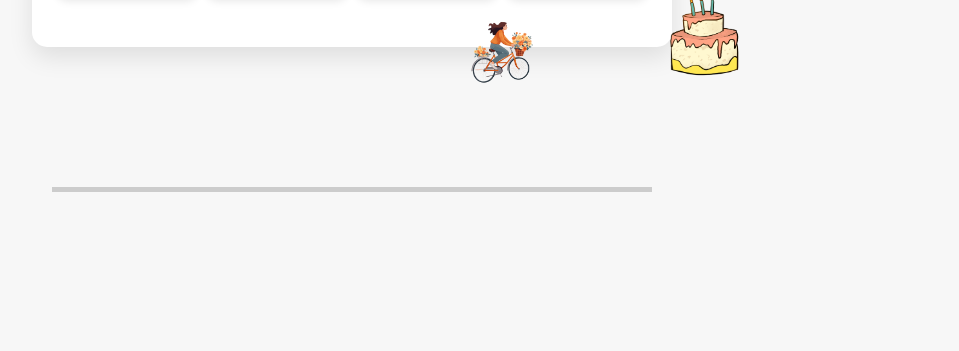
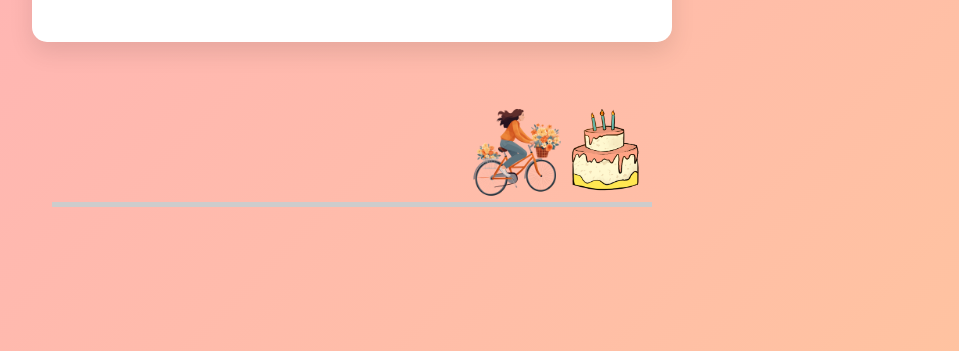
Before and after one commit to emmanueldonalseeroo-sudo/birthday-countdown, a plain HTML site: page index.html in a window 1280 px wide. Shown: the part 449-800 px from the top of the page, without its empty margins (288-1247 px from the left). Drawn offline with Linux system fonts and the light colour scheme.

Commit message:
Update index.html

```diff
--- a/index.html
+++ b/index.html
@@ -5,7 +5,6 @@
 <meta name="viewport" content="width=device-width, initial-scale=1.0">
 <title>Happy Birthday Countdown!</title>
 <style>
-        /* --- TARGET DATE: 26 OCTOBER 2025 @ Midnight, Milan (UTC+02:00) --- */
 :root {
     --birthday-target: "2025-10-26T00:00:00+02:00";
 }
@@ -18,7 +17,7 @@
     justify-content: center;
     min-height: 100vh;
     margin: 0;
-            background-color: #f7f7f7;
+    background: linear-gradient(135deg, #ffafbd, #ffc3a0);
     color: #333;
     text-align: center;
     padding: 10px;
@@ -31,7 +30,7 @@
     padding: 20px;
     background: white;
     border-radius: 15px;
-            box-shadow: 0 10px 25px rgba(0, 0, 0, 0.1);
+    box-shadow: 0 10px 25px rgba(0,0,0,0.1);
     margin-bottom: 20px;
 }
 
@@ -47,14 +46,12 @@
     min-height: 1.2em;
 }
 
-        /* Countdown Timer Styling */
+/* Countdown Timer */
 #countdown {
     display: flex;
-            /* Use space-between for better gap distribution */
     justify-content: space-between;
+    flex-wrap: wrap;
     margin-bottom: 30px;
-            flex-wrap: wrap;
-            /* Remove gap property since we use space-between for main alignment */
     padding: 0 5px;
 }
 
@@ -63,32 +60,25 @@
     color: white;
     padding: 15px 10px;
     border-radius: 10px;
-            box-shadow: 0 4px 8px rgba(0, 0, 0, 0.1);
-
-            /* Default for desktop/larger screens */
-            flex: 0 0 calc(25% - 15px); /* Forces 4 boxes with small gaps */
+    box-shadow: 0 4px 8px rgba(0,0,0,0.1);
+    flex: 0 0 calc(25% - 15px);
     max-width: 120px;
+    margin-bottom: 10px;
 }
 
-        /* FIX FOR MOBILE STACKING (Critical change here) */
 @media (max-width: 500px) {
     #countdown {
-                 gap: 5px; /* Re-introduce small gaps here */
-                 justify-content: center; /* Center boxes instead of space-between */
+        justify-content: center;
     }
     .timer-box {
-                /* Forces four boxes to fit on one row */
         flex: 0 1 23%;
         padding: 10px 5px;
     }
 }
 
-        /* Handle extremely small screens (2x2 layout) */
 @media (max-width: 340px) {
     .timer-box {
-                /* Allow 2x2 wrapping */
         flex: 1 1 45%;
-                margin-bottom: 5px;
     }
     #countdown {
         justify-content: space-evenly;
@@ -108,62 +98,40 @@
     display: block;
 }
 
-        /* Progress Bar and Visuals */
+/* Progress Track */
 .progress-track {
     position: relative;
     width: 90vw;
     max-width: 600px;
-            height: 100px;
+    height: 120px;
     margin-top: 20px;
-            border-bottom: 5px solid #ccc; /* The 'road' line */
+    border-bottom: 5px solid #ccc;
+    display: flex;
+    align-items: flex-end; /* bottom-align images */
 }
 
-        /* General styles for image containers */
 #cyclist, #cake {
     position: absolute;
-            height: auto;
-            width: auto;
-            padding: 0;
-            margin: 0;
-            transition: left 1s linear;
+    bottom: 0;
 }
 
-        /* --- CYCLIST (Girl) --- */
 #cyclist {
-            left: 0%;
+    left: 0;
+    transition: left 1s linear; /* smooth movement */
 }
 
-        /* Style the actual IMG tag inside the container */
-        #cyclist img {
-            /* CRITICAL FIX: Ensure image base aligns perfectly to the road line */
-            position: absolute;
-            bottom: 0px; /* Aligns base of image to the bottom of the track (which is the road line) */
+#cake { right: 0; }
 
-            /* Enforce size for consistency */
-            width: 70px;
-            height: 70px;
-            max-width: 70px;
-            max-height: 70px;
+#cyclist img, #cake img {
     display: block;
+    width: auto;
+    height: auto;
+    max-height: 100px;
 }
 
-        /* --- CAKE (Finish Line) --- */
-        #cake {
-            right: 0px;
-        }
-
-        /* Style the actual IMG tag inside the container */
-        #cake img {
-             /* CRITICAL FIX: Ensure image base aligns perfectly to the road line */
-            position: absolute;
-            bottom: 0px;
-
-            /* Enforce size for consistency */
-            width: 100px;
-            height: 100px;
-            max-width: 100px;
-            max-height: 100px;
-            display: block;
+@media (max-width: 500px) {
+    .progress-track { height: 90px; }
+    #cyclist img, #cake img { max-height: 70px; }
 }
 
 .finish-message {
@@ -180,7 +148,6 @@
 <div class="container">
     <h1 id="greeting">The Birthday Countdown Has Begun!</h1>
     <p id="message">Time left until the big day:</p>
-
     <div id="countdown">
         <div class="timer-box">
             <span id="days" class="timer-value">00</span>
@@ -202,12 +169,8 @@
 </div>
 
 <div class="progress-track">
-        <div id="cyclist">
-            <img src="girl.png" alt="Girl on a bicycle">
-        </div>
-        <div id="cake">
-            <img src="cake.png" alt="Birthday Cake">
-        </div>
+    <div id="cyclist"><img src="girl.png" alt="Girl on a bicycle"></div>
+    <div id="cake"><img src="cake.png" alt="Birthday Cake"></div>
 </div>
 
 <div id="finish-text" class="finish-message">
@@ -215,7 +178,7 @@
 </div>
 
 <script>
-        // --- JavaScript Logic (Calculates time and moves the cyclist) ---
+// Read birthday target
 const targetDateString = getComputedStyle(document.documentElement)
                          .getPropertyValue('--birthday-target')
                          .trim().replace(/"/g, '');
@@ -234,17 +197,17 @@
 
 const journeyDurationMs = 7 * 24 * 60 * 60 * 1000;
 const startOfJourney = birthdayDate - journeyDurationMs;
-
-        const maxPosition = 85;
+const maxPosition = 85; // max left percentage
 
 function updateCountdown() {
-            const now = new Date().getTime();
+    const now = Date.now();
     const distance = birthdayDate - now;
 
-            const days = Math.floor(distance / (1000 * 60 * 60 * 24));
-            const hours = Math.floor((distance % (1000 * 60 * 60 * 24)) / (1000 * 60 * 60));
-            const minutes = Math.floor((distance % (1000 * 60 * 60)) / (1000 * 60));
-            const seconds = Math.floor((distance % (1000 * 60)) / 1000);
+    // Update countdown numbers
+    const days = Math.floor(distance / (1000*60*60*24));
+    const hours = Math.floor((distance % (1000*60*60*24)) / (1000*60*60));
+    const minutes = Math.floor((distance % (1000*60*60)) / (1000*60));
+    const seconds = Math.floor((distance % (1000*60)) / 1000);
 
     if (distance > 0) {
         daysEl.textContent = formatTime(days);
@@ -252,33 +215,30 @@
         minutesEl.textContent = formatTime(minutes);
         secondsEl.textContent = formatTime(seconds);
 
+        // Smooth cyclist movement
         let progressPercentage = 0;
-
         if (now >= startOfJourney) {
-                    const timeElapsedInJourney = now - startOfJourney;
-                    progressPercentage = Math.min(100, (timeElapsedInJourney / journeyDurationMs) * 100);
+            progressPercentage = Math.min(100, ((now - startOfJourney) / journeyDurationMs) * 100);
         }
-
-                const cyclistPosition = (progressPercentage / 100) * maxPosition;
-
-                cyclistEl.style.left = `${cyclistPosition}%`;
+        cyclistEl.style.left = `${(progressPercentage/100)*maxPosition}%`;
 
     } else {
+        // Countdown finished
         clearInterval(interval);
-
         messageEl.textContent = "It's time!";
         document.getElementById('greeting').textContent = '🥳 Happy Birthday! 🥳';
         countdownContainer.style.display = 'none';
         document.querySelector('.progress-track').style.borderBottom = 'none';
         finishTextEl.style.display = 'block';
-
         cyclistEl.style.left = `${maxPosition}%`;
     }
 }
 
+// Initial update
 updateCountdown();
+
+// Update every 1 second
 const interval = setInterval(updateCountdown, 1000);
-
 </script>
 </body>
 </html>
```
Lines whose indentation alone changed are shown as unchanged.
